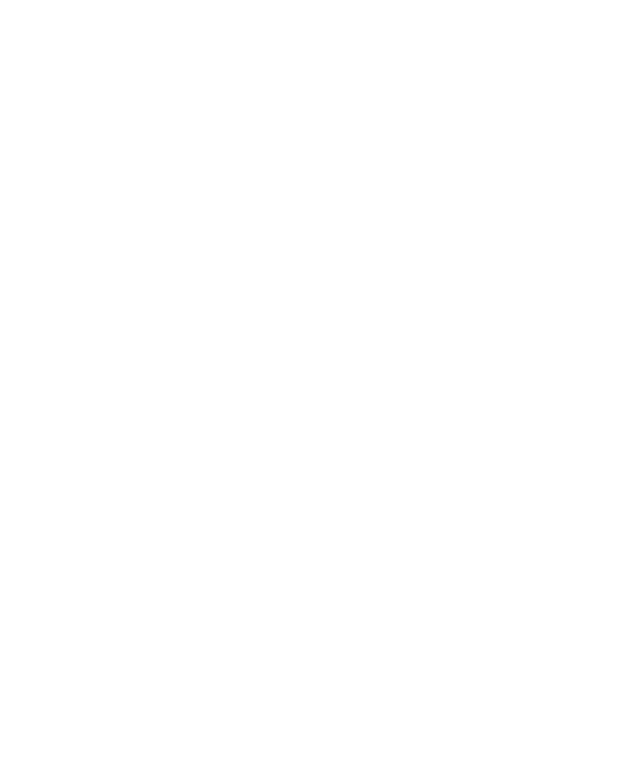
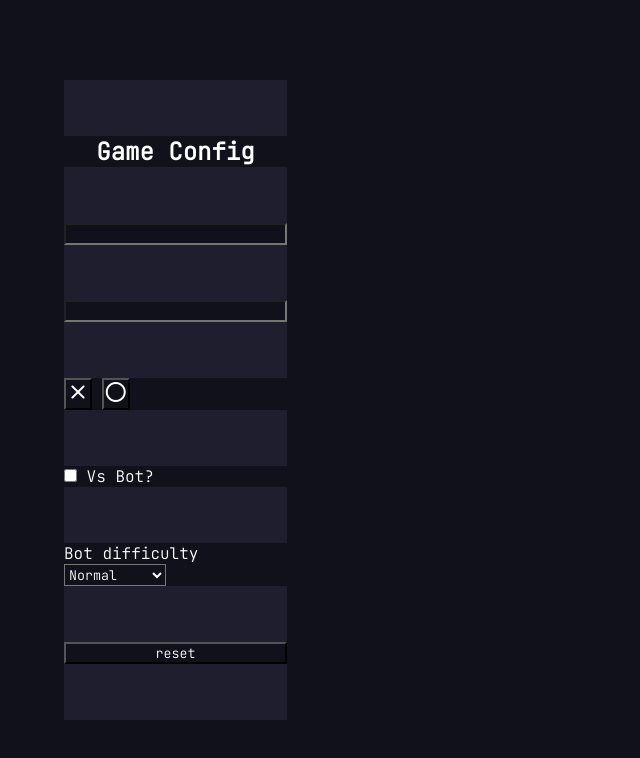
Before and after one commit to spectre-xenon/odin-tic-tac-toe, a plain HTML site: page index.html in a window 1280 px wide. Shown: the whole page, without its empty margins (0-640 px from the left). Drawn offline with nearby package versions, Linux system fonts and the light colour scheme.

Commit message:
added html for sidebar

```diff
--- a/index.html
+++ b/index.html
@@ -1,11 +1,51 @@
 <!DOCTYPE html>
 <html lang="en">
-<head>
-    <meta charset="UTF-8">
-    <meta name="viewport" content="width=device-width, initial-scale=1.0">
-    <title>Document</title>
-</head>
-<body>
+  <head>
+    <meta charset="UTF-8" />
+    <meta name="viewport" content="width=device-width, initial-scale=1.0" />
+    <link rel="preconnect" href="https://fonts.googleapis.com" />
+    <link rel="preconnect" href="https://fonts.gstatic.com" crossorigin />
+    <link
+      href="https://fonts.googleapis.com/css2?family=JetBrains+Mono:wght@300&display=swap"
+      rel="stylesheet"
+    />
+    <link
+      rel="stylesheet"
+      href="https://fonts.googleapis.com/css2?family=Material+Symbols+Rounded:opsz,wght,FILL,GRAD@20..48,100..700,0..1,-50..200"
+    />
+    <link rel="stylesheet" href="style.css" />
+    <title>Tic Tac Toe</title>
+  </head>
+  <body>
+    <aside>
+      <form>
+        <h1>Game Config</h1>
+        <input type="text" class="coolInput" maxlength="8" />
+        <input type="text" class="coolInput" maxlength="8" />
+        <div id="signSelectionContainer">
+          <button id="x">
+            <span class="material-symbols-rounded"> close </span>
+          </button>
+          <button id="o">
+            <span class="material-symbols-rounded"> circle </span>
+          </button>
+        </div>
+        <div id="botCheckbox">
+          <input type="checkbox" name="vsBot" id="vsBot" />
+          <label for="vsBot">Vs Bot?</label>
+        </div>
 
-</body>
+        <div id="botDeffContainer">
+          <label for="botDeff">Bot difficulty</label>
+          <select name="botDeff" id="botDeff">
+            <option value="normal" selected>Normal</option>
+            <option value="impossible">Impossible</option>
+          </select>
+        </div>
+        <button id="reset">reset</button>
+      </form>
+    </aside>
+    <main></main>
+  </body>
+  <script src="app.js"></script>
 </html>
--- a/style.css
+++ b/style.css
@@ -0,0 +1,57 @@
+:root {
+  --background: #11111b;
+  --accent: #b4befe;
+  --side-bar-background: #1e1e2e;
+  --game-background: #313244;
+  --input: #cdd6f4;
+  --input-disabled: #9399b2;
+  --input-text: #6c7086;
+}
+
+* {
+  padding: 0;
+  margin: 0;
+
+  font-family: "JetBrains Mono", monospace;
+  background: var(--background);
+  color: white;
+  font-style: normal;
+  line-height: normal;
+
+  -webkit-box-sizing: border-box; /* Safari/Chrome, other WebKit */
+  -moz-box-sizing: border-box;
+  box-sizing: border-box;
+}
+
+body {
+  width: 100vw;
+  height: 100dvh;
+  display: flex;
+}
+
+aside {
+  flex: 1;
+  display: flex;
+  padding-left: 4rem;
+  align-items: center;
+}
+
+form {
+  background-color: var(--side-bar-background);
+  height: 80%;
+  width: 55%;
+  display: flex;
+  flex-direction: column;
+  justify-content: space-evenly;
+}
+
+form h1 {
+  text-align: center;
+}
+
+main {
+  flex: 2;
+  display: flex;
+  justify-content: center;
+  align-items: center;
+}
```
